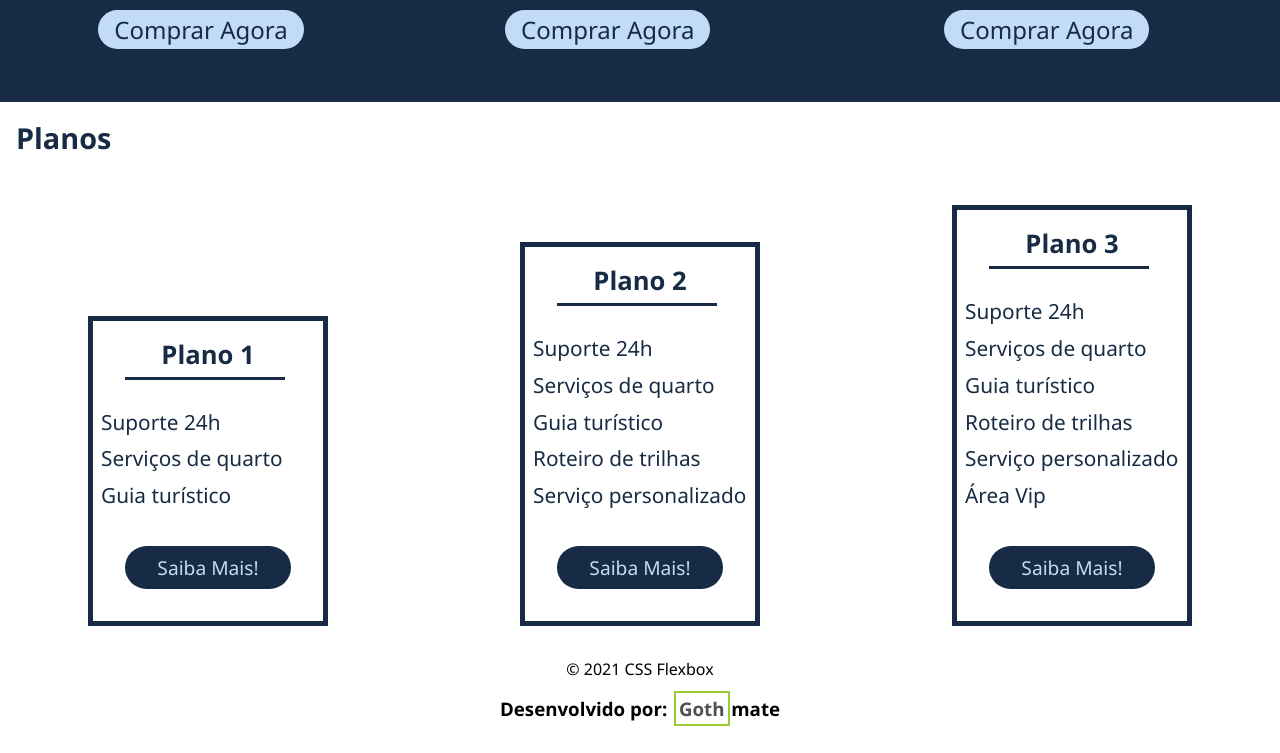
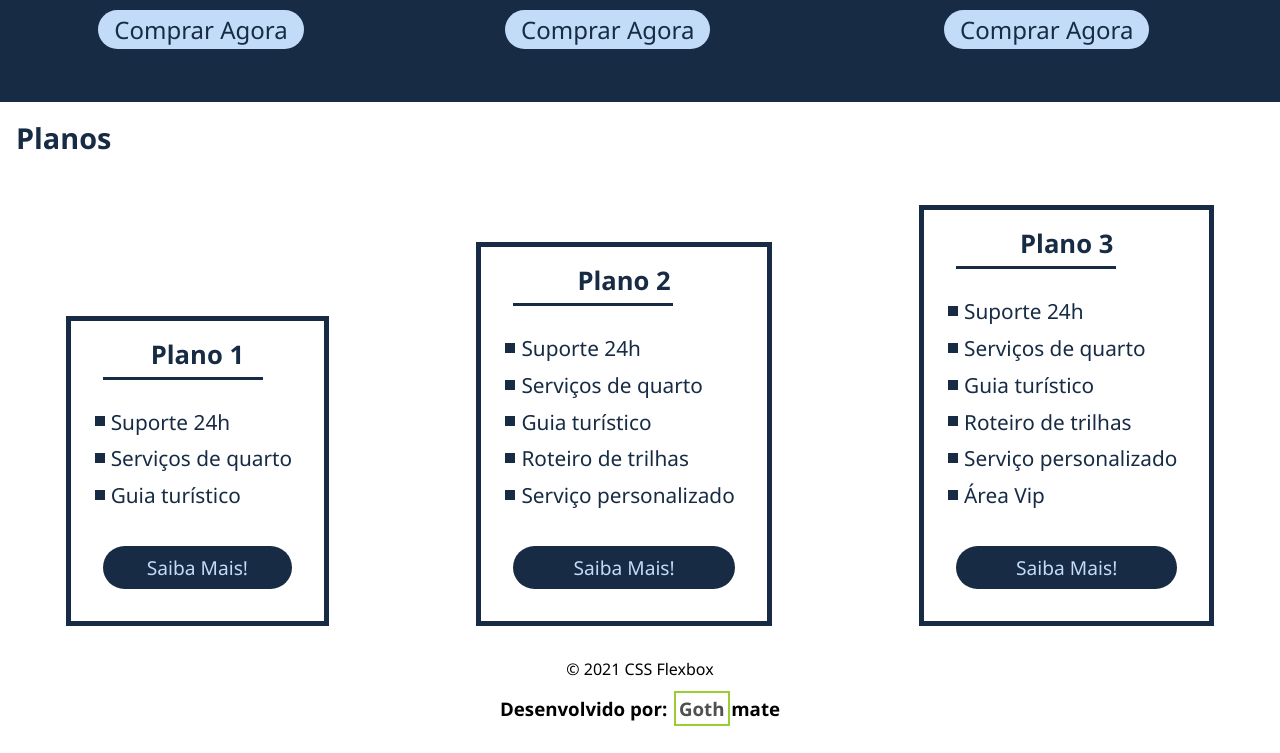
Before and after one commit to gothmate/FlexTur_landingpage, a plain HTML site: page index.html in a window 1280 px wide. Shown: the part 1087-1840 px from the top of the page. Drawn offline with Linux system fonts and the light colour scheme.

```diff
--- a/style.css
+++ b/style.css
@@ -161,12 +161,22 @@ body {
 }
 .plano ul {
   list-style: none;
-  margin: 1rem auto;
+  margin: 1rem 2rem;
 }
 .plano ul li {
+  position: relative;
   font-size: 1.3rem;
   margin-left: 0.5rem;
   line-height: 2.3rem;
+}
+.plano ul li::before {
+  content: '';
+  position: absolute;
+  width: 10px;
+  height: 10px;
+  top: 0.8rem;
+  left: -1rem;
+  background: #172c44;
 }
 
 .plano a {
```
